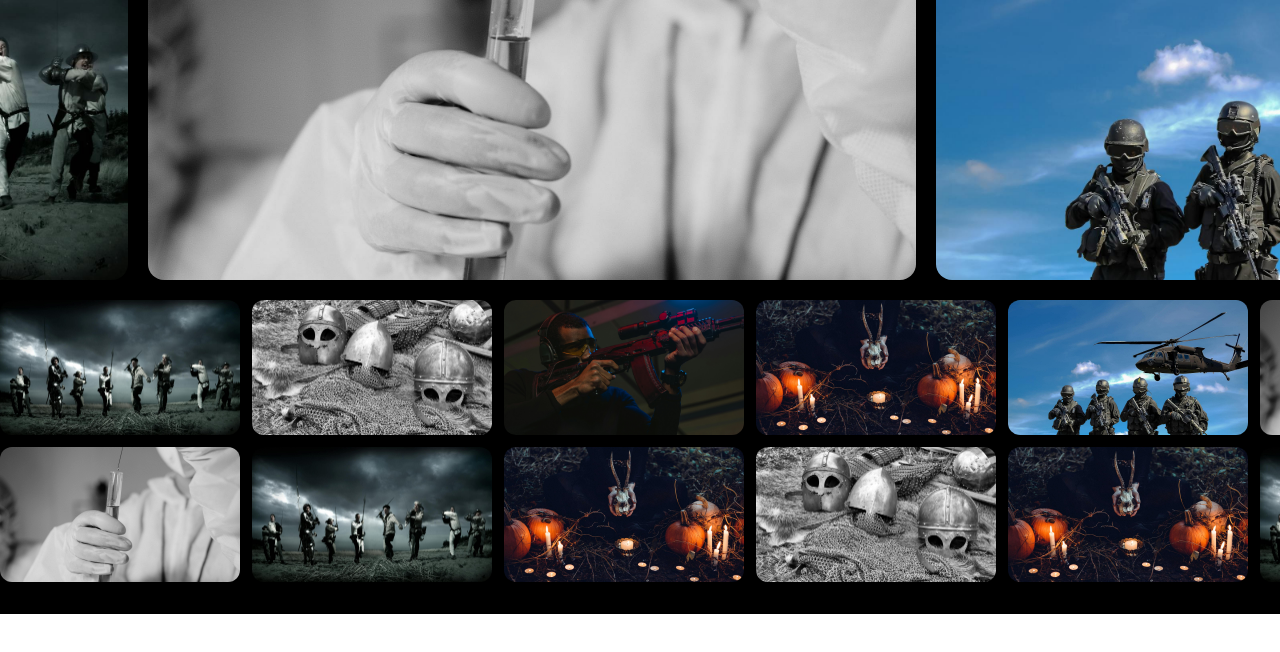
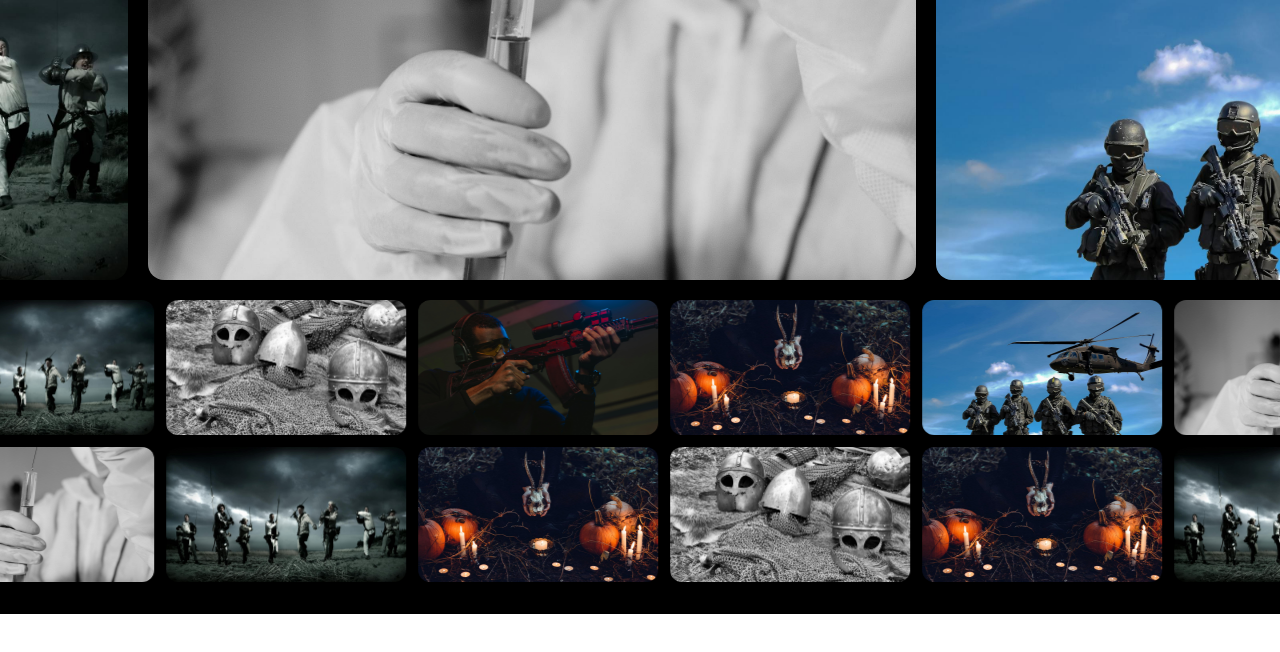
Before and after one commit to Tez-cyber/apple_tv, a React (Vite) app: page / in a window 1280 px wide. Shown: the part 1780-2432 px from the top of the page. Built offline with nearby package versions, Linux system fonts and the light colour scheme.

Commit message:
Added animation and parent div to ShortVideoCarousel

```diff
--- a/src/components/section/Video-carousel.tsx
+++ b/src/components/section/Video-carousel.tsx
@@ -29,7 +29,8 @@ export const VideoCarousel = () => {
 
 const SmallVideoCarousel = ({ movies }: { movies: Movie[] }) => {
     return (
-        <div className="flex gap-3 overflow-clip">
+        <div className="overflow-clip">
+            <div className="flex gap-3 animate-carousel-move">
                 {
                     movies.map((movie, i) => (
                         <div className="w-[30vh] shrink-0 aspect-video" key={`${movie.name}-${i}`}>
@@ -42,5 +43,6 @@ const SmallVideoCarousel = ({ movies }: { movies: Movie[] }) => {
                     ))
                 }
             </div>
+        </div>
     )
 }
```
Lines whose indentation alone changed are shown as unchanged.
